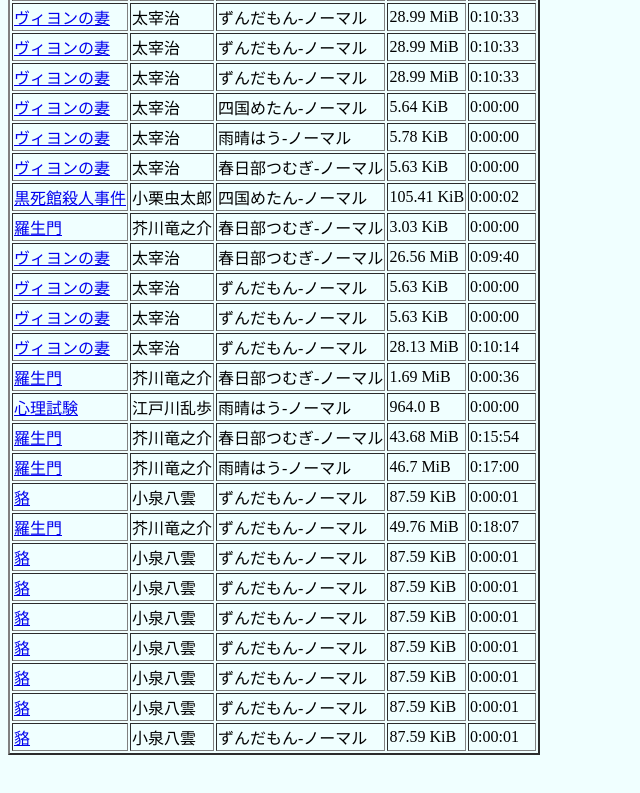
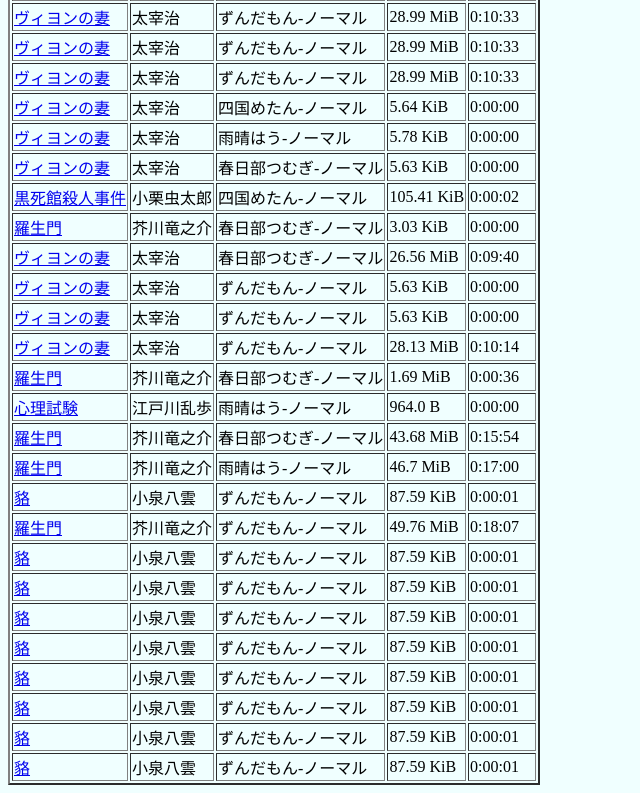
Before and after one commit to SoumaCoffee/soumacoffee.github.io, a plain HTML site: page index.html in a window 1280 px wide. Shown: the part 513-1306 px from the top of the page, without its empty margins (0-640 px from the left). Before the commit the page ends 1276 px from the top, so only its background shows below. Drawn offline with Linux system fonts and the light colour scheme.

Commit message:
Update html add content

```diff
--- a/index.html
+++ b/index.html
@@ -44,4 +44,5 @@
 <tr><td><a href="https://drive.google.com/uc?export=download&id=1e1-wQNiegdNHoBdnzg6XHh7paeZMVZmA">貉</a></td><td>小泉八雲</td><td>ずんだもん-ノーマル</td><td>87.59 KiB</td><td>0:00:01</td></tr>
 <tr><td><a href="https://drive.google.com/uc?export=download&id=1uS9CUjYw6Sr4lJFt6By67We9h-uYGP_j">貉</a></td><td>小泉八雲</td><td>ずんだもん-ノーマル</td><td>87.59 KiB</td><td>0:00:01</td></tr>
 <tr><td><a href="https://drive.google.com/uc?export=download&id=1oLkFzNS4mHIF-CzjasCKelKCWRJPkWru">貉</a></td><td>小泉八雲</td><td>ずんだもん-ノーマル</td><td>87.59 KiB</td><td>0:00:01</td></tr>
+<tr><td><a href="https://drive.google.com/uc?export=download&id=18DDuMvWzDoeDLACwfXkg8OY2NR8qpjmJ">貉</a></td><td>小泉八雲</td><td>ずんだもん-ノーマル</td><td>87.59 KiB</td><td>0:00:01</td></tr>
 </table></body></html>
```
